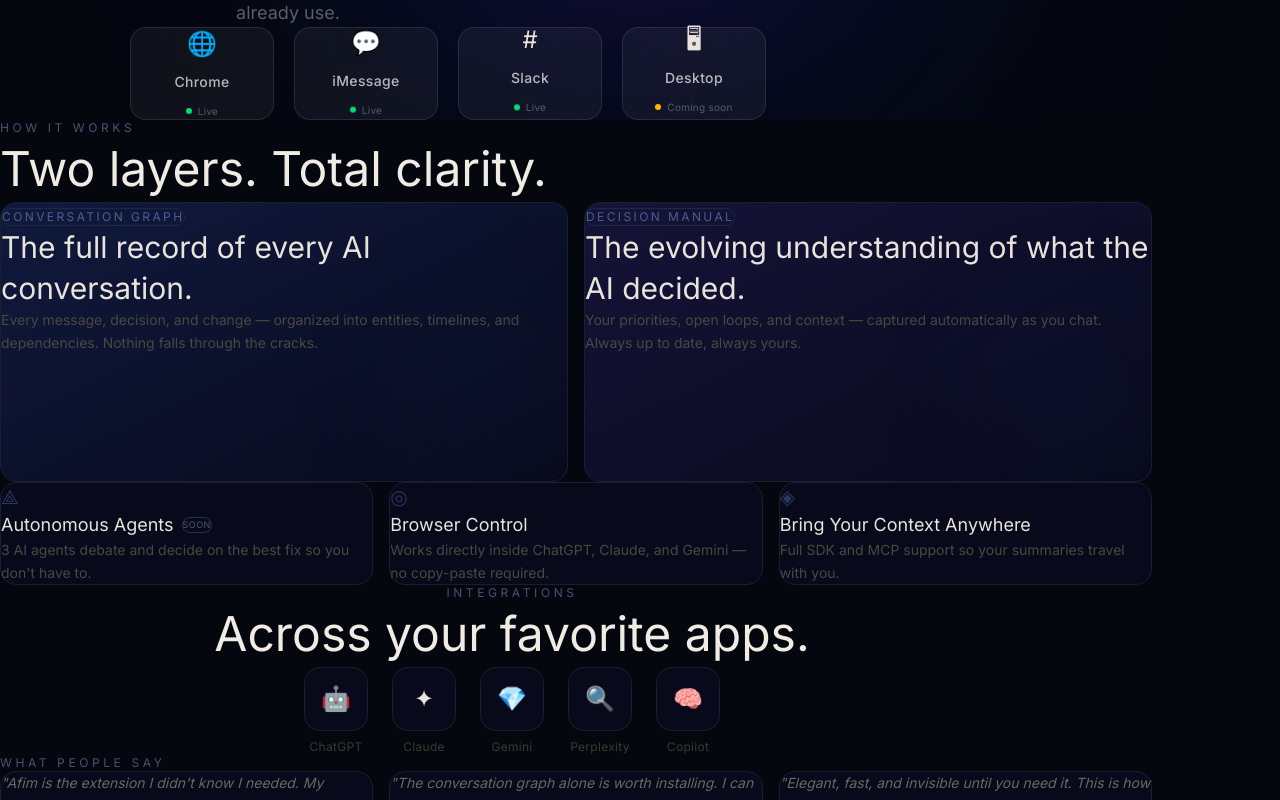
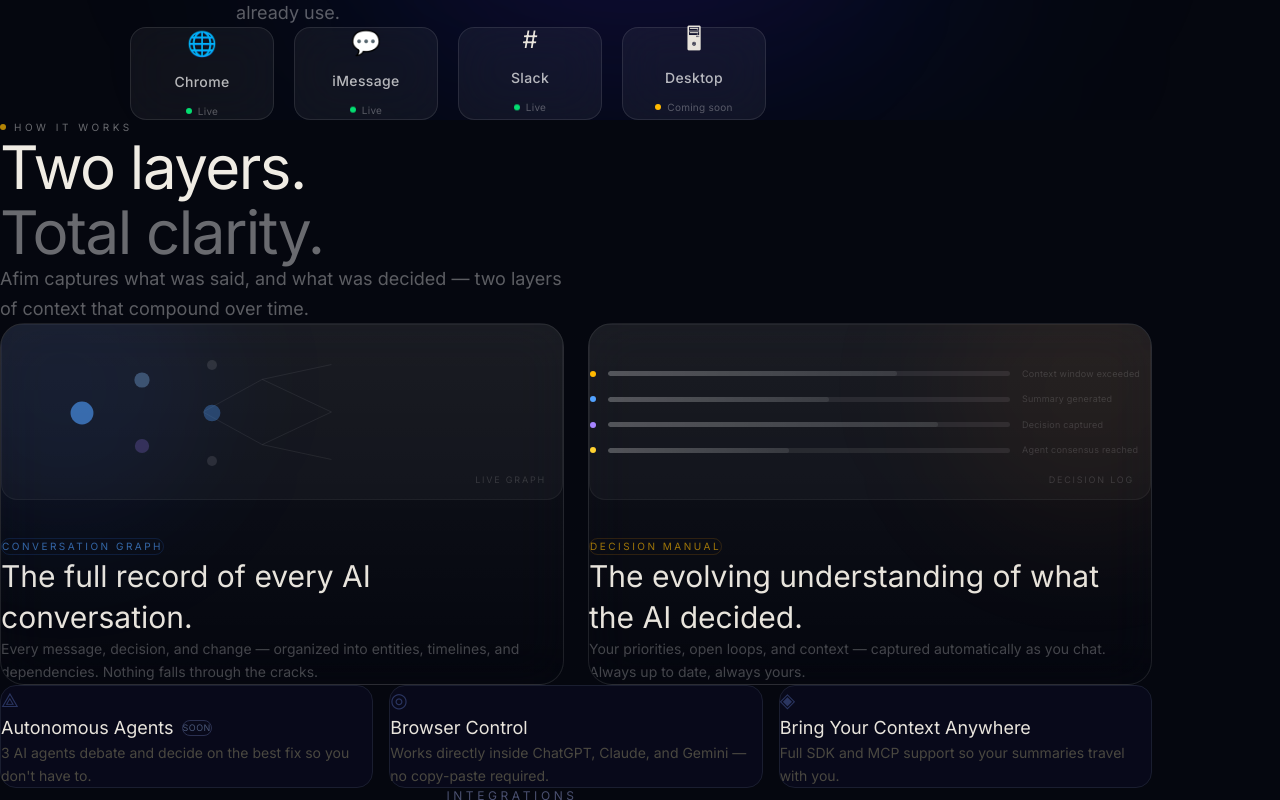
Before and after one commit to TejasGov/Afim, a Next.js app: page / in a window 1280 px wide. Shown: the part 1080-1880 px from the top of the page. Built offline with nearby package versions, Linux system fonts and the light colour scheme; a web font is replaced by a local one.

Commit message:
two layers section with mockups

```diff
--- a/app/page.jsx
+++ b/app/page.jsx
@@ -318,40 +318,182 @@
       </section>
 
       {/* ══ HOW IT WORKS — 2 BIG CARDS ════════════════════════════════════════ */}
-      <section id="product" className="px-6 md:px-14 py-10 max-w-6xl mx-auto">
-        <motion.div {...fadeUp}>
-          <p className="text-xs tracking-[0.3em] uppercase text-[#4a5070] mb-3">How it works</p>
-          <h2
-            className="text-4xl md:text-5xl font-normal text-[#f0ece4] mb-12 max-w-xl leading-snug"
+      <section id="product" className="relative px-6 md:px-14 py-32 max-w-6xl mx-auto">
+
+        {/* Header */}
+        <div className="mb-16">
+          <motion.div
+            initial={{ opacity: 0, y: 20 }}
+            whileInView={{ opacity: 1, y: 0 }}
+            viewport={{ once: true, margin: "-80px" }}
+            transition={{ duration: 0.7, ease: "easeOut" }}
+            className="flex items-center gap-2 mb-6"
+          >
+            <span className="w-1.5 h-1.5 rounded-full bg-amber-400/70" />
+            <p className="text-[10px] tracking-[0.35em] uppercase text-white/40">How it works</p>
+          </motion.div>
+
+          <motion.p
+            initial={{ opacity: 0, y: 30 }}
+            whileInView={{ opacity: 1, y: 0 }}
+            viewport={{ once: true, margin: "-80px" }}
+            transition={{ duration: 0.8, ease: "easeOut", delay: 0.05 }}
+            className="text-5xl md:text-6xl font-normal text-[#f0ece4] leading-[1.08] tracking-tight max-w-xl"
             style={{ fontFamily: "var(--font-serif)" }}
           >
-            Two layers. Total clarity.
-          </h2>
+            Two layers.
+          </motion.p>
+          <motion.p
+            initial={{ opacity: 0, y: 30 }}
+            whileInView={{ opacity: 1, y: 0 }}
+            viewport={{ once: true, margin: "-80px" }}
+            transition={{ duration: 0.8, ease: "easeOut", delay: 0.18 }}
+            className="text-5xl md:text-6xl font-normal text-white/40 leading-[1.08] tracking-tight max-w-xl mb-6"
+            style={{ fontFamily: "var(--font-serif)" }}
+          >
+            Total clarity.
+          </motion.p>
+
+          <motion.p
+            initial={{ opacity: 0, y: 20 }}
+            whileInView={{ opacity: 1, y: 0 }}
+            viewport={{ once: true, margin: "-80px" }}
+            transition={{ duration: 0.7, ease: "easeOut", delay: 0.3 }}
+            className="text-white/35 text-base md:text-lg leading-relaxed max-w-xl"
+          >
+            Afim captures what was said, and what was decided — two layers of context that compound over time.
+          </motion.p>
+        </div>
+
+        {/* Cards */}
+        <div className="grid md:grid-cols-2 gap-6">
+
+          {/* ── CARD 1: Conversation Graph ── */}
+          <motion.div
+            initial={{ opacity: 0, y: 40 }}
+            whileInView={{ opacity: 1, y: 0 }}
+            viewport={{ once: true, margin: "-60px" }}
+            transition={{ duration: 0.8, ease: "easeOut", delay: 0.1 }}
+            whileHover={{ y: -5, borderColor: "rgba(96,130,255,0.35)" }}
+            className="relative overflow-hidden backdrop-blur-xl bg-gradient-to-b from-white/[0.06] to-white/0 border border-white/10 rounded-3xl p-8 flex flex-col gap-8 group"
+          >
+            {/* Ambient glow */}
+            <div className="absolute -top-20 -left-20 w-72 h-72 rounded-full bg-blue-600/8 blur-3xl pointer-events-none" />
+
+            {/* Node graph mockup */}
+            <div className="relative h-44 rounded-2xl bg-white/[0.03] border border-white/5 overflow-hidden flex items-center justify-center">
+              {/* Connecting lines (SVG) */}
+              <svg className="absolute inset-0 w-full h-full" viewBox="0 0 320 176" fill="none">
+                <line x1="80"  y1="88"  x2="140" y2="55"  stroke="rgba(255,255,255,0.07)" strokeWidth="1" />
+                <line x1="80"  y1="88"  x2="140" y2="121" stroke="rgba(255,255,255,0.07)" strokeWidth="1" />
+                <line x1="140" y1="55"  x2="210" y2="40"  stroke="rgba(255,255,255,0.07)" strokeWidth="1" />
+                <line x1="140" y1="55"  x2="210" y2="88"  stroke="rgba(255,255,255,0.07)" strokeWidth="1" />
+                <line x1="140" y1="121" x2="210" y2="88"  stroke="rgba(255,255,255,0.07)" strokeWidth="1" />
+                <line x1="140" y1="121" x2="210" y2="136" stroke="rgba(255,255,255,0.07)" strokeWidth="1" />
+              </svg>
+              {/* Nodes */}
+              {[
+                { cx: 80,  cy: 88,  r: 10, color: "bg-blue-400/60",   delay: 0 },
+                { cx: 140, cy: 55,  r: 7,  color: "bg-blue-300/40",   delay: 0.4 },
+                { cx: 140, cy: 121, r: 7,  color: "bg-violet-400/40", delay: 0.8 },
+                { cx: 210, cy: 40,  r: 5,  color: "bg-white/20",      delay: 1.2 },
+                { cx: 210, cy: 88,  r: 8,  color: "bg-blue-400/50",   delay: 0.6 },
+                { cx: 210, cy: 136, r: 5,  color: "bg-white/20",      delay: 1.0 },
+              ].map(({ cx, cy, r, color, delay: d }, i) => (
+                <motion.div
+                  key={i}
+                  animate={{ opacity: [0.5, 1, 0.5], scale: [1, 1.15, 1] }}
+                  transition={{ duration: 2.5, repeat: Infinity, ease: "easeInOut", delay: d }}
+                  className={`absolute rounded-full ${color}`}
+                  style={{ left: cx - r, top: cy - r, width: r * 2, height: r * 2 }}
+                />
+              ))}
+              {/* Label */}
+              <span className="absolute bottom-3 right-4 text-[9px] tracking-[0.2em] uppercase text-white/15">
+                Live graph
+              </span>
+            </div>
+
+            {/* Text */}
+            <div>
+              <span className="inline-block text-[10px] tracking-[0.25em] uppercase text-blue-400/60 border border-blue-500/15 px-3 py-1 rounded-full mb-4">
+                Conversation Graph
+              </span>
+              <h3
+                className="text-2xl md:text-3xl font-normal text-[#e8e4dc] mb-3 leading-snug"
+                style={{ fontFamily: "var(--font-serif)" }}
+              >
+                The full record of every AI conversation.
+              </h3>
+              <p className="text-sm text-white/25 leading-relaxed">
+                Every message, decision, and change — organized into entities, timelines, and dependencies. Nothing falls through the cracks.
+              </p>
+            </div>
           </motion.div>
 
-        <div className="grid md:grid-cols-2 gap-4">
-          {BIG_CARDS.map((card, i) => (
+          {/* ── CARD 2: Decision Manual ── */}
           <motion.div
-              key={card.tag}
-              {...fadeUp}
-              transition={{ duration: 0.8, ease: "easeOut", delay: i * 0.1 }}
-              className={`relative overflow-hidden border border-[#1a1e30] rounded-2xl p-10 bg-gradient-to-br ${card.accent} bg-[#08091a] hover:border-[#2a3050] transition-colors duration-300 min-h-[280px] flex flex-col justify-between`}
+            initial={{ opacity: 0, y: 40 }}
+            whileInView={{ opacity: 1, y: 0 }}
+            viewport={{ once: true, margin: "-60px" }}
+            transition={{ duration: 0.8, ease: "easeOut", delay: 0.2 }}
+            whileHover={{ y: -5, borderColor: "rgba(255,180,80,0.25)" }}
+            className="relative overflow-hidden backdrop-blur-xl bg-gradient-to-b from-white/[0.06] to-white/0 border border-white/10 rounded-3xl p-8 flex flex-col gap-8 group"
           >
+            {/* Ambient glow */}
+            <div className="absolute -top-20 -right-20 w-72 h-72 rounded-full bg-amber-600/6 blur-3xl pointer-events-none" />
+
+            {/* Timeline mockup */}
+            <div className="relative h-44 rounded-2xl bg-white/[0.03] border border-white/5 overflow-hidden flex flex-col justify-center gap-3 px-6">
+              {[
+                { w: "72%", dot: "bg-amber-400",  label: "Context window exceeded",   delay: 0 },
+                { w: "55%", dot: "bg-blue-400",   label: "Summary generated",         delay: 0.15 },
+                { w: "82%", dot: "bg-violet-400", label: "Decision captured",          delay: 0.3 },
+                { w: "45%", dot: "bg-amber-300",  label: "Agent consensus reached",   delay: 0.45 },
+              ].map(({ w, dot, label, delay: d }, i) => (
+                <motion.div
+                  key={i}
+                  initial={{ opacity: 0, x: -12 }}
+                  whileInView={{ opacity: 1, x: 0 }}
+                  viewport={{ once: true }}
+                  transition={{ duration: 0.6, ease: "easeOut", delay: 0.5 + d }}
+                  className="flex items-center gap-3"
+                >
+                  <span className={`w-1.5 h-1.5 rounded-full shrink-0 ${dot}`} />
+                  <div className="flex-1 h-[5px] rounded-full bg-white/8 overflow-hidden">
+                    <motion.div
+                      initial={{ width: 0 }}
+                      whileInView={{ width: w }}
+                      viewport={{ once: true }}
+                      transition={{ duration: 0.9, ease: "easeOut", delay: 0.6 + d }}
+                      className="h-full rounded-full bg-gradient-to-r from-white/20 to-white/8"
+                    />
+                  </div>
+                  <span className="text-[9px] text-white/15 tracking-wide shrink-0 w-32 truncate">{label}</span>
+                </motion.div>
+              ))}
+              <span className="absolute bottom-3 right-4 text-[9px] tracking-[0.2em] uppercase text-white/15">
+                Decision log
+              </span>
+            </div>
+
+            {/* Text */}
             <div>
-                <span className="inline-block text-xs tracking-[0.2em] uppercase text-[#4a6090] border border-[#1e2840] px-3 py-1 rounded-full mb-6">
-                  {card.tag}
+              <span className="inline-block text-[10px] tracking-[0.25em] uppercase text-amber-400/60 border border-amber-500/15 px-3 py-1 rounded-full mb-4">
+                Decision Manual
               </span>
               <h3
-                  className="text-2xl md:text-3xl font-normal text-[#e8e4dc] mb-4 leading-snug"
+                className="text-2xl md:text-3xl font-normal text-[#e8e4dc] mb-3 leading-snug"
                 style={{ fontFamily: "var(--font-serif)" }}
               >
-                  {card.headline}
+                The evolving understanding of what the AI decided.
               </h3>
-                <p className="text-sm text-[#4a4840] leading-relaxed">{card.body}</p>
+              <p className="text-sm text-white/25 leading-relaxed">
+                Your priorities, open loops, and context — captured automatically as you chat. Always up to date, always yours.
+              </p>
             </div>
-              <div className="absolute bottom-0 right-0 w-40 h-40 rounded-full bg-blue-900/10 blur-3xl pointer-events-none" />
           </motion.div>
-          ))}
+
         </div>
       </section>
 
```
Lines whose indentation alone changed are shown as unchanged.
